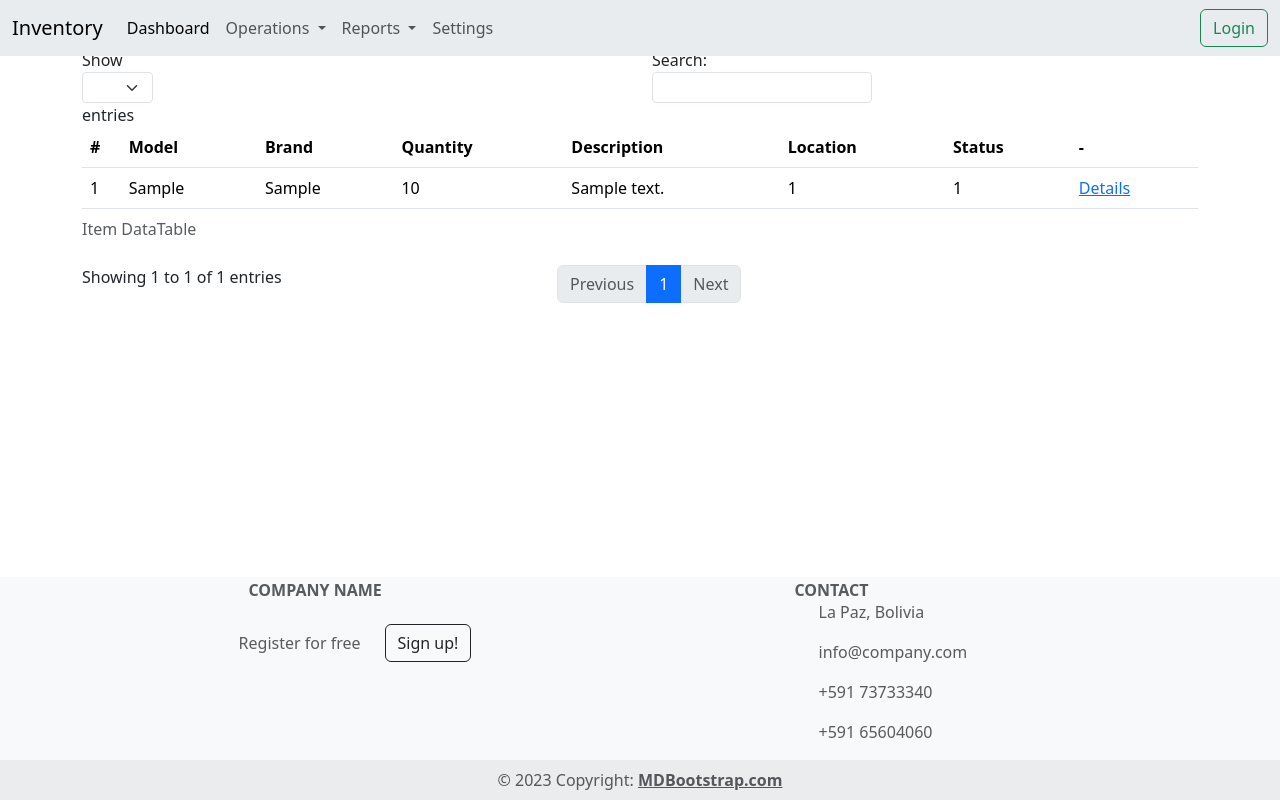
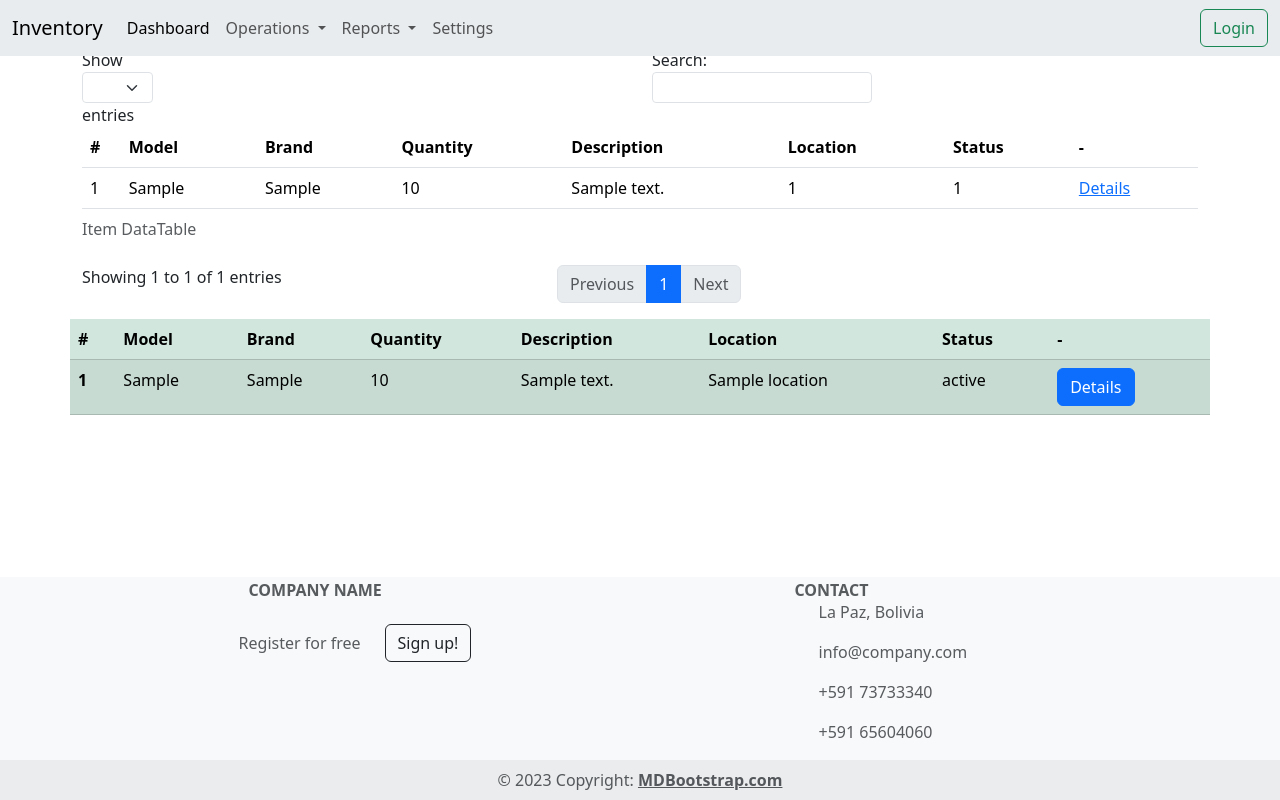
Before and after one commit to dani-y-jose/simple-inventory, a Django app: page /inventory/items/ in a window 1280 px wide. Run offline with Django 4.2, Linux system fonts and the light colour scheme; tables that the repository leaves empty hold one stand-in row (values such as "Sample post"); parts of the project's set-up code (start-up, migrations or seed data) failed here and were passed over; some libraries are stand-ins or nearby versions.

Commit message:
send items in template context

```diff
--- a/inventory/templates/inventory/items.html
+++ b/inventory/templates/inventory/items.html
@@ -33,6 +33,38 @@
             </div>
         </div>
     </div>
+    <div class="row">
+        <table class="table table-success table-striped table-hover">
+            <thead>
+              <tr>
+                <th scope="col">#</th>
+                <th scope="col">Model</th>
+                <th scope="col">Brand</th>
+                <th scope="col">Quantity</th>
+                <th scope="col">Description</th>
+                <th scope="col">Location</th>
+                <th scope="col">Status</th>
+                <th scope="col">-</th>
+              </tr>
+            </thead>
+            <tbody>
+            {% for item in items %}
+              <tr>
+                <th scope="row">{{ item.id }}</th>
+                <td>{{ item.model }}</td>
+                <td>{{ item.brand }}</td>
+                <td>{{ item.quantity }}</td>
+                <td>{{ item.description }}</td>
+                <td>{{ item.location }}</td>
+                <td>{{ item.item_status }}</td>
+                <td>
+                    <a href="{% url 'item_details' item.id %}" class="btn btn-primary" role="button" aria-disabled="true">Details</a>
+                </td>
+              </tr>
+            {% endfor %}
+            </tbody>
+          </table>
+    </div>
 </div>
     <!-- jQuery -->
 <script src="https://code.jquery.com/jquery-3.5.1.js"></script>
--- a/inventory/views.py
+++ b/inventory/views.py
@@ -19,7 +19,10 @@ def list_items(request):
 
 
 def items(request):
-    return render(request, "inventory/items.html")
+    item_list = Item.objects.all()
+    context = {"items": item_list}
+    print(context)
+    return render(request, "inventory/items.html", context=context)
 
 
 def item_detail(request, item_id):
```
